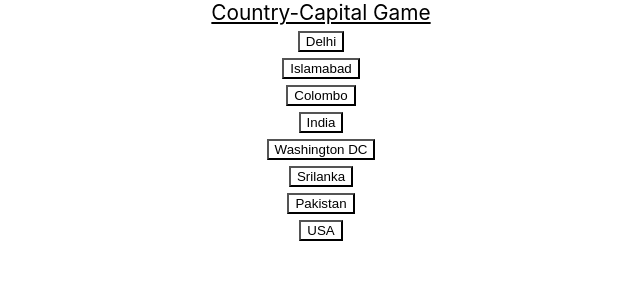
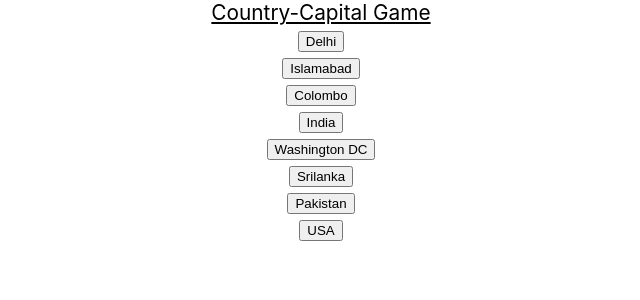
Before and after one commit to rajsrivastava0710/React-Country-Capital-Game, a React (Create React App) app: page / in a window 1280 px wide. Shown: the top 300 px of the page, without its empty margins (319-959 px from the left). Built offline with nearby package versions, Linux system fonts and the light colour scheme.

Commit message:
Initialised disable and color data dynamically

```diff
--- a/src/GameComponent.jsx
+++ b/src/GameComponent.jsx
@@ -1,8 +1,6 @@
 import React, { useState, useEffect, useRef } from "react";
 
 export default function GameComponent({data}) {
-
-    var placeData = []
 
     const colorData = {
         "India": "white", "Delhi": "white", "Islamabad": "white", "Pakistan": "white", "USA": "white", "Washington DC": "white", "Srilanka": "white", "Colombo": "white"
@@ -80,7 +78,7 @@ export default function GameComponent({data}) {
     }
 
     const convertDataFromMapToArray = () => {
-        // var placeData = []
+        var placeData = []
         Object.keys(data).forEach(key => {
             placeData.push(key);
             placeData.push(data[key]);
@@ -121,10 +119,26 @@ export default function GameComponent({data}) {
         }
     }
 
+    const getColorMap = () => {
+        const colorMap = {}
+        for (var place in places) {
+            colorMap[place] = "white"
+        }
+        return colorMap
+    }
+
+    const getDisabledMap = () => {
+        const disabledMap = {}
+        for (var place in places) {
+            disabledMap[place] = false
+        }
+        return disabledMap
+    }
+
      //Hooks
-     const [colors,setColors] = useState(colorData)
-     const [disability,setDisability] = useState(disabledData)
      const [places,setPlaces] = useState(performShuffling(convertDataFromMapToArray()))
+     const [colors,setColors] = useState(getColorMap())
+     const [disability,setDisability] = useState(getDisabledMap())
      const [selectedButtons,setSelectedButtons] = useState([])
 
     useEffect(() => {
```
